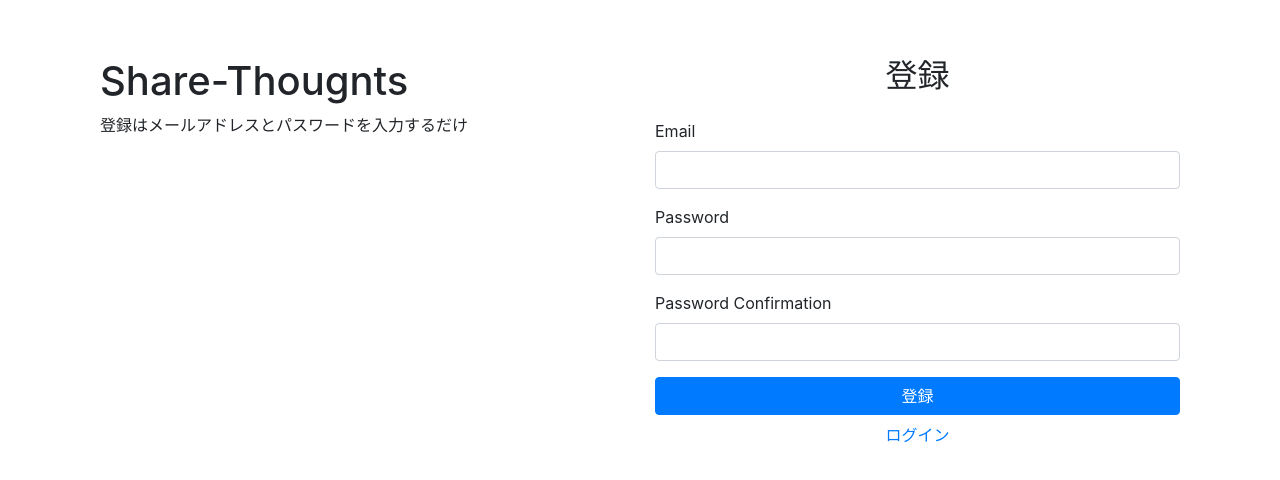
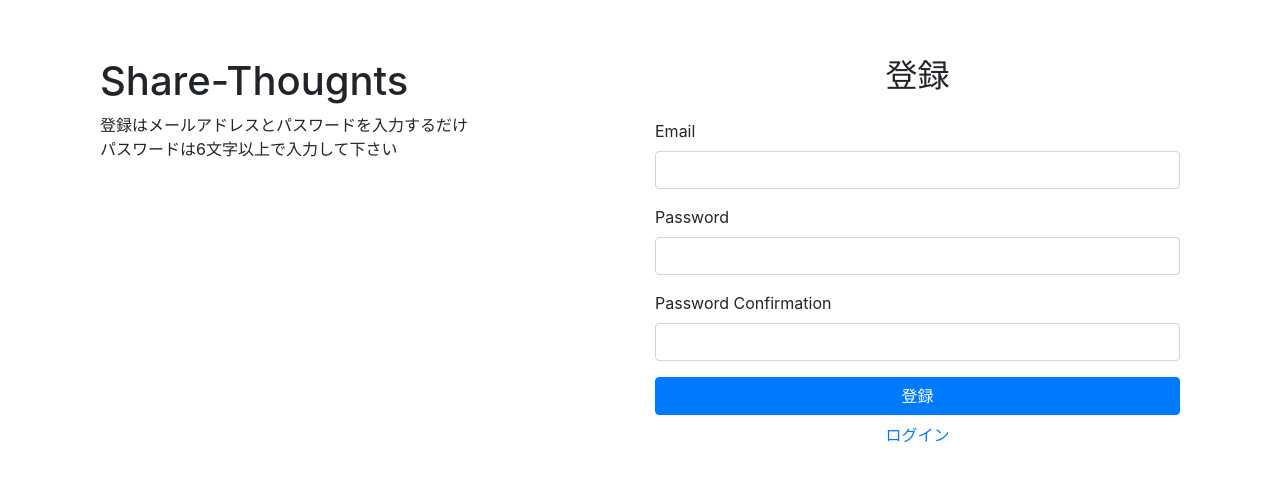
Before and after one commit to NaoyukiSato04/share-thoughts, a React (Create React App) app: page /signup in a window 1280 px wide. Shown: the part 148-628 px from the top of the page. Built offline with nearby package versions, Linux system fonts and the light colour scheme; no server answers.

Commit message:
Fix: 細かい部分の修正

```diff
--- a/src/components/Auth/Signup.js
+++ b/src/components/Auth/Signup.js
@@ -38,7 +38,7 @@ export default function Signup() {
         <Row className="w-100" style={{ maxWidth: "100vw" }}>
           <Col>
             <h1>Share-Thougnts</h1>
-            <p>登録はメールアドレスとパスワードを入力するだけ</p>
+            <p>登録はメールアドレスとパスワードを入力するだけ<br/>パスワードは6文字以上で入力して下さい</p>
           </Col>
           <Col>
             <h2 className="text-center mb-4">登録</h2>
--- a/src/components/Timeline/Header.js
+++ b/src/components/Timeline/Header.js
@@ -26,7 +26,7 @@ export default function Header() {
             <Navbar.Collapse id="responsive-navbar-nav">
                 <Nav className="ml-auto">
                     <Nav.Link href="/Profile">プロフィール</Nav.Link>
-                    <Nav.Link href="/Login" onClick={handleLogout}>ログアウト</Nav.Link>
+                    <Nav.Link onClick={handleLogout}>ログアウト</Nav.Link>
                 </Nav>
             </Navbar.Collapse>
         </Navbar>
```
